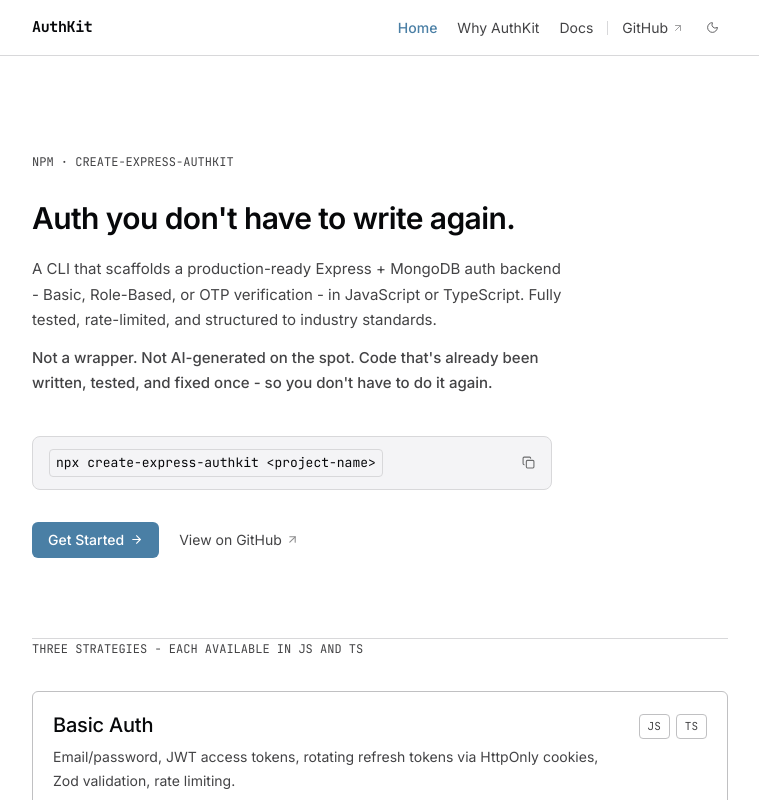
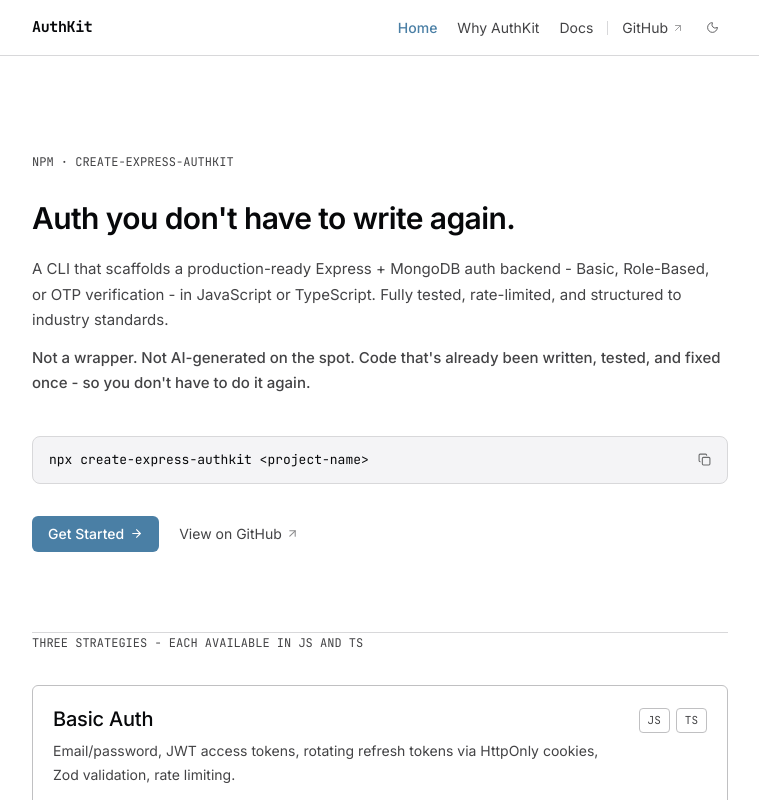
Before and after one commit to TakshPatel02/Authkit-docs, a Next.js app: page / in a window 1280 px wide. Shown: the top 800 px of the page, without its empty margins (260-1019 px from the left). Built offline with nearby package versions, Linux system fonts and the light colour scheme; no server answers.

Commit message:
fix: remove max-width constraints and double-box styling on Home page

```diff
--- a/app/page.tsx
+++ b/app/page.tsx
@@ -48,26 +48,26 @@
         </p>
 
         {/* Headline */}
-        <h1 className="text-[1.875rem] md:text-[2.25rem] font-semibold tracking-tight leading-[1.15] text-text-primary mb-5 max-w-125">
+        <h1 className="text-[1.875rem] md:text-[2.25rem] font-semibold tracking-tight leading-[1.15] text-text-primary mb-5">
           Auth you don't have to write again.
         </h1>
 
         {/* Subhead - split at the positioning line */}
-        <p className="text-[0.9375rem] text-text-secondary leading-[1.75] max-w-135 mb-3">
+        <p className="text-[0.9375rem] text-text-secondary leading-[1.75] mb-3">
           A CLI that scaffolds a production-ready Express + MongoDB auth backend -
           Basic, Role-Based, or OTP verification - in JavaScript or TypeScript.
           Fully tested, rate-limited, and structured to industry standards.
         </p>
-        <p className="text-[0.9375rem] font-medium text-text-primary leading-[1.75] max-w-135 mb-10">
+        <p className="text-[0.9375rem] font-medium text-text-primary leading-[1.75] mb-10">
           Not a wrapper. Not AI-generated on the spot. Code that's already been
           written, tested, and fixed once - so you don't have to do it again.
         </p>
 
         {/* Install command */}
-        <div className="flex items-center justify-between gap-4 bg-code-bg border border-code-border rounded-lg px-4 py-3 mb-8 max-w-130">
-          <code className="font-mono text-[0.8125rem] text-text-primary">
+        <div className="flex items-center justify-between gap-4 bg-code-bg border border-code-border rounded-lg px-4 py-3 mb-8">
+          <span className="font-mono text-[0.8125rem] text-text-primary">
             {INSTALL_CMD}
-          </code>
+          </span>
           <CopyButton text={INSTALL_CMD} />
         </div>
 
```
